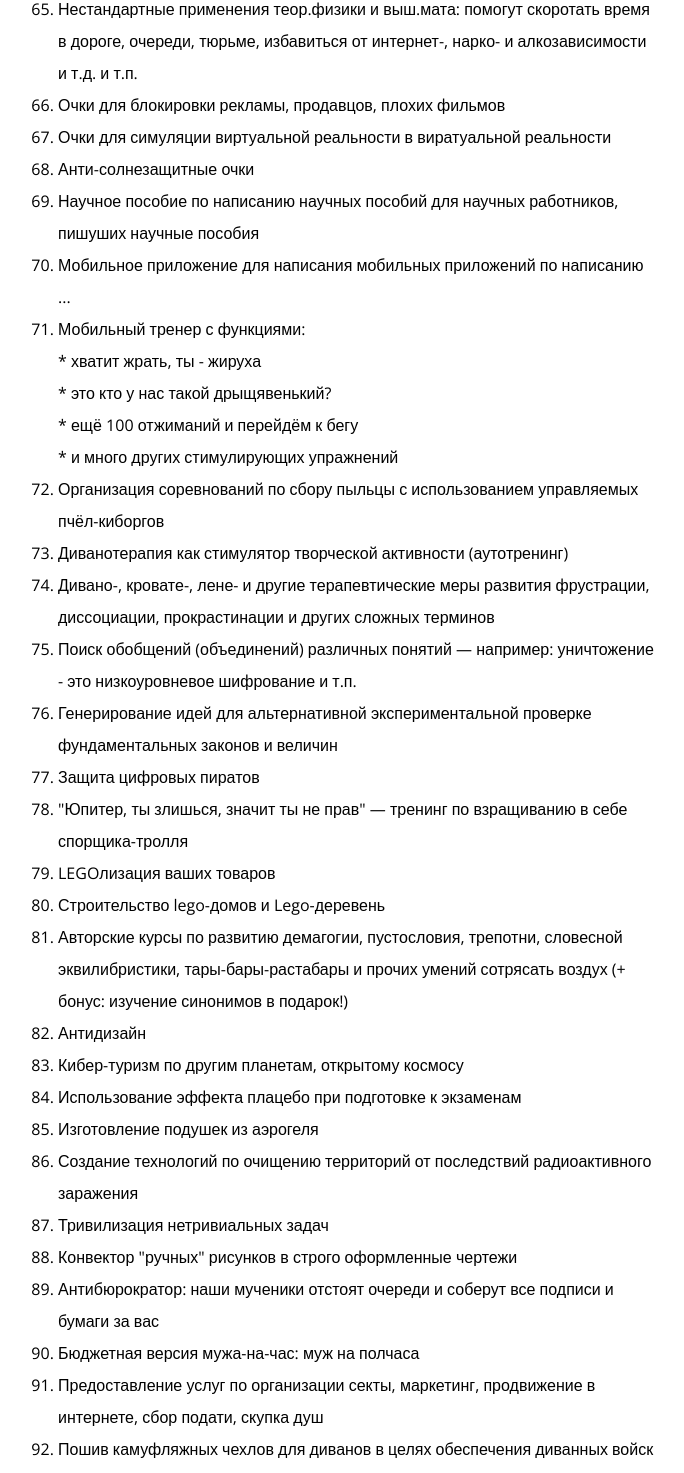
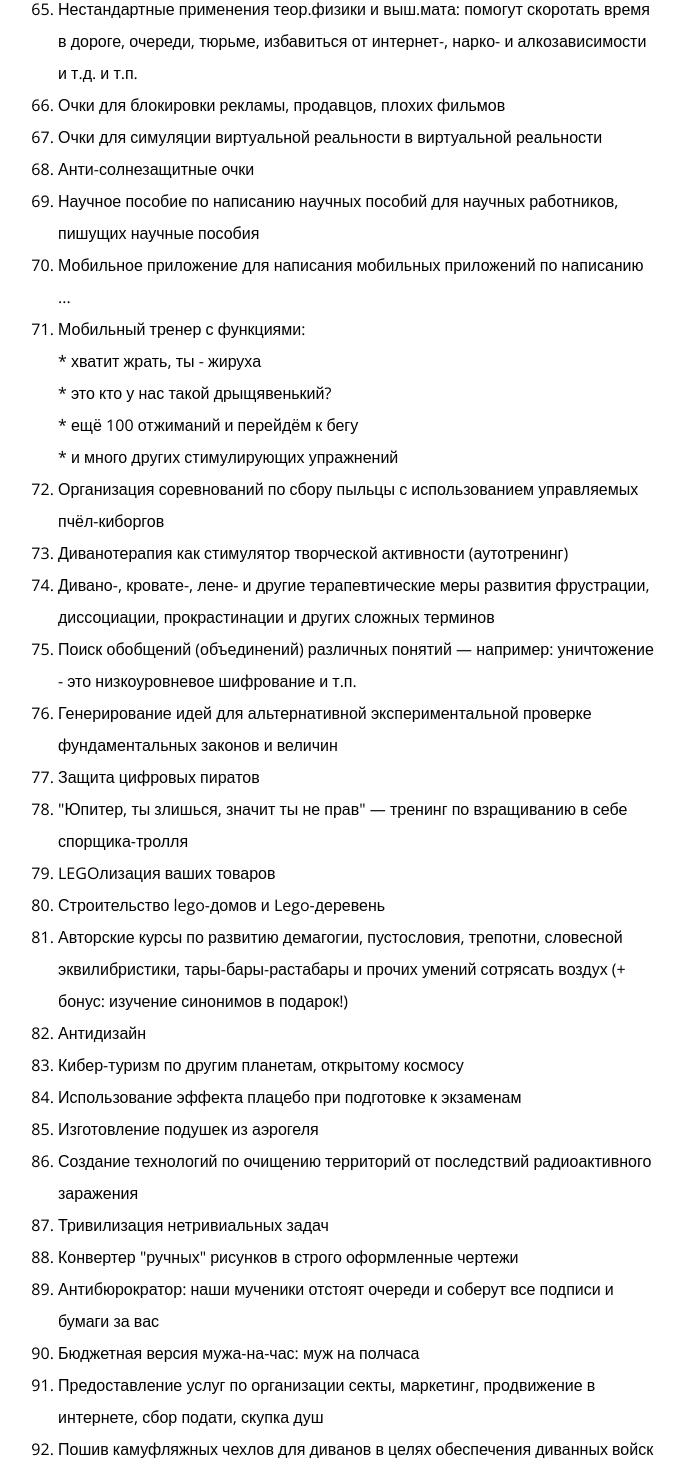
Before and after one commit to Antoniii/antoniii.github.io, a plain HTML site: page index.html in a window 1280 px wide. Shown: the part 3319-4792 px from the top of the page, without its empty margins (302-986 px from the left). Drawn offline with nearby package versions, Linux system fonts and the light colour scheme.

Commit message:
фиксим опечатки

```diff
--- a/index.html
+++ b/index.html
@@ -87,9 +87,9 @@
   <li>Нестандартные применения теор.физики и выш.мата: помогут скоротать время в дороге, очереди, тюрьме, избавиться от
   интернет-, нарко- и алкозависимости и т.д. и т.п.</li>
   <li>Очки для блокировки рекламы, продавцов, плохих фильмов</li>
-  <li>Очки для симуляции виртуальной реальности в виратуальной реальности</li>
+  <li>Очки для симуляции виртуальной реальности в виртуальной реальности</li>
   <li>Анти-солнезащитные очки</li>
-  <li>Научное пособие по написанию научных пособий для научных работников, пишуших научные пособия</li>
+  <li>Научное пособие по написанию научных пособий для научных работников, пишущих научные пособия</li>
   <li>Мобильное приложение для написания мобильных приложений по написанию ...</li>
   <li>Мобильный тренер с функциями: <br>
 * хватит жрать, ты - жируха <br>
@@ -114,7 +114,7 @@
   <li>Изготовление подушек из аэрогеля</li>
   <li>Создание технологий по очищению территорий от последствий радиоактивного заражения</li>
   <li>Тривилизация нетривиальных задач</li>
-  <li>Конвектор "ручных" рисунков в строго оформленные чертежи</li>
+  <li>Конвертер "ручных" рисунков в строго оформленные чертежи</li>
   <li>Антибюрократор: наши мученики отстоят очереди и соберут все подписи и бумаги за вас</li>
   <li>Бюджетная версия мужа-на-час: муж на полчаса</li>
   <li>Предоставление услуг по организации секты, маркетинг, продвижение в интернете, сбор подати, скупка душ</li>
```
